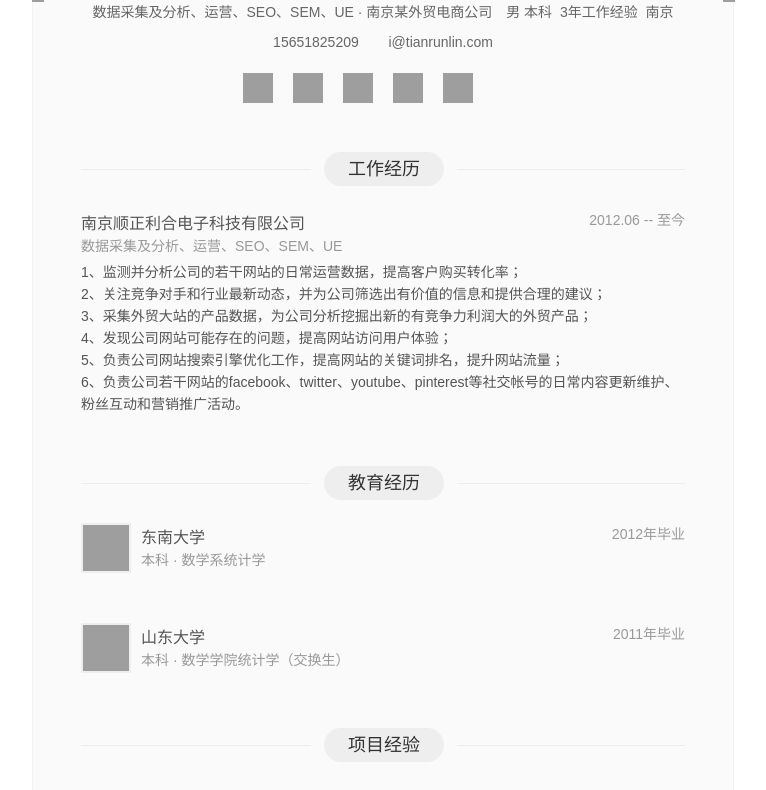
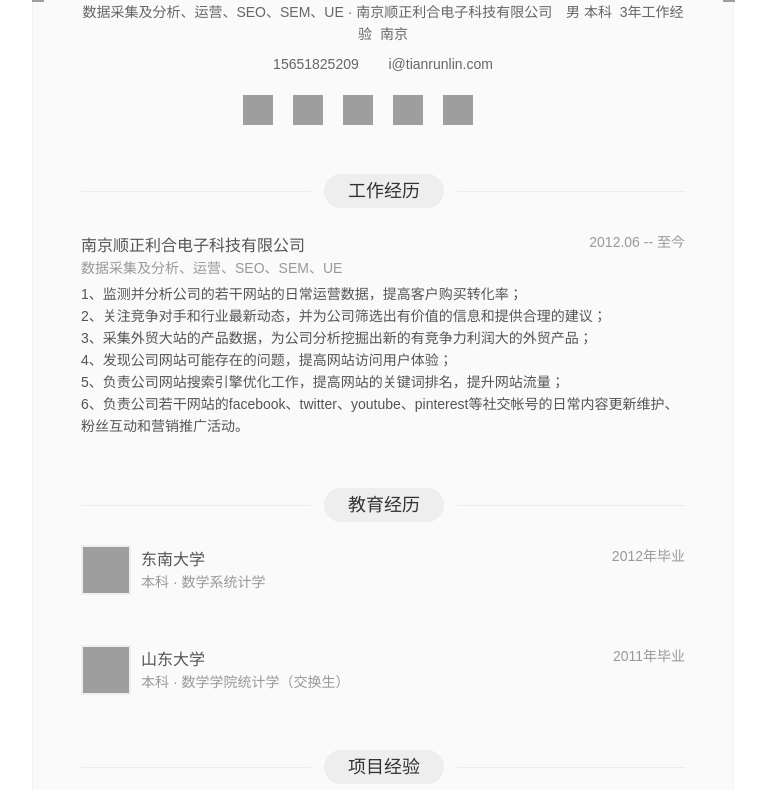
Before and after one commit to tianrunlin/tianresume.github.io, a plain HTML site: page index.html in a window 1280 px wide. Shown: the part 244-1034 px from the top of the page, without its empty margins (257-1023 px from the left). Drawn offline with Linux system fonts and the light colour scheme; grey boxes are pictures that could not be loaded.

Commit message:
Update index.html

```diff
--- a/index.html
+++ b/index.html
@@ -399,7 +399,7 @@ content:"...";
 								<!-- 如果用户选择的身份是教育经历 -->
 									<span class="shenfen">
 										<i></i>
-										数据采集及分析、运营、SEO、SEM、UE · 南京某外贸电商公司
+										数据采集及分析、运营、SEO、SEM、UE · 南京顺正利合电子科技有限公司
 									</span>
 								<!-- 否则根据用户是否是应届毕业生区分用户的身份 -->
 						<span class="base_info"><i></i>男&nbsp;本科&nbsp;
```
